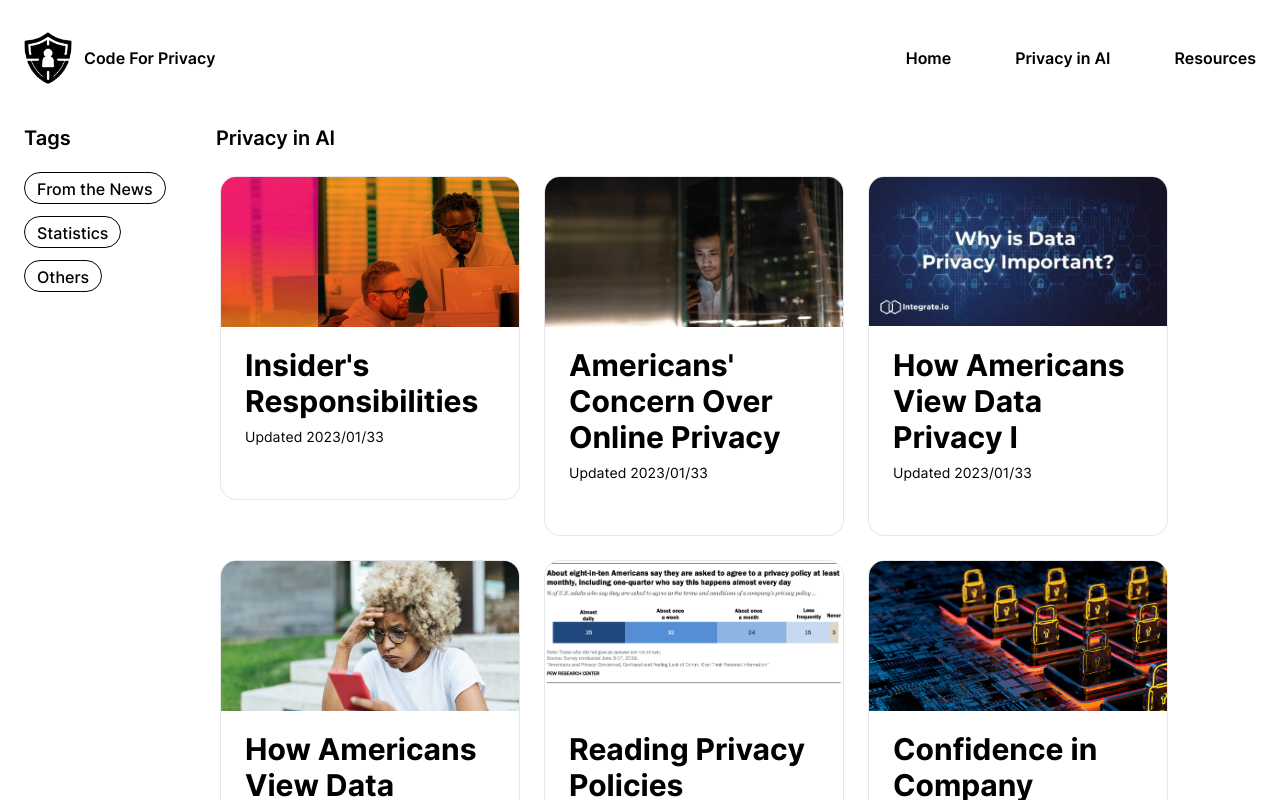
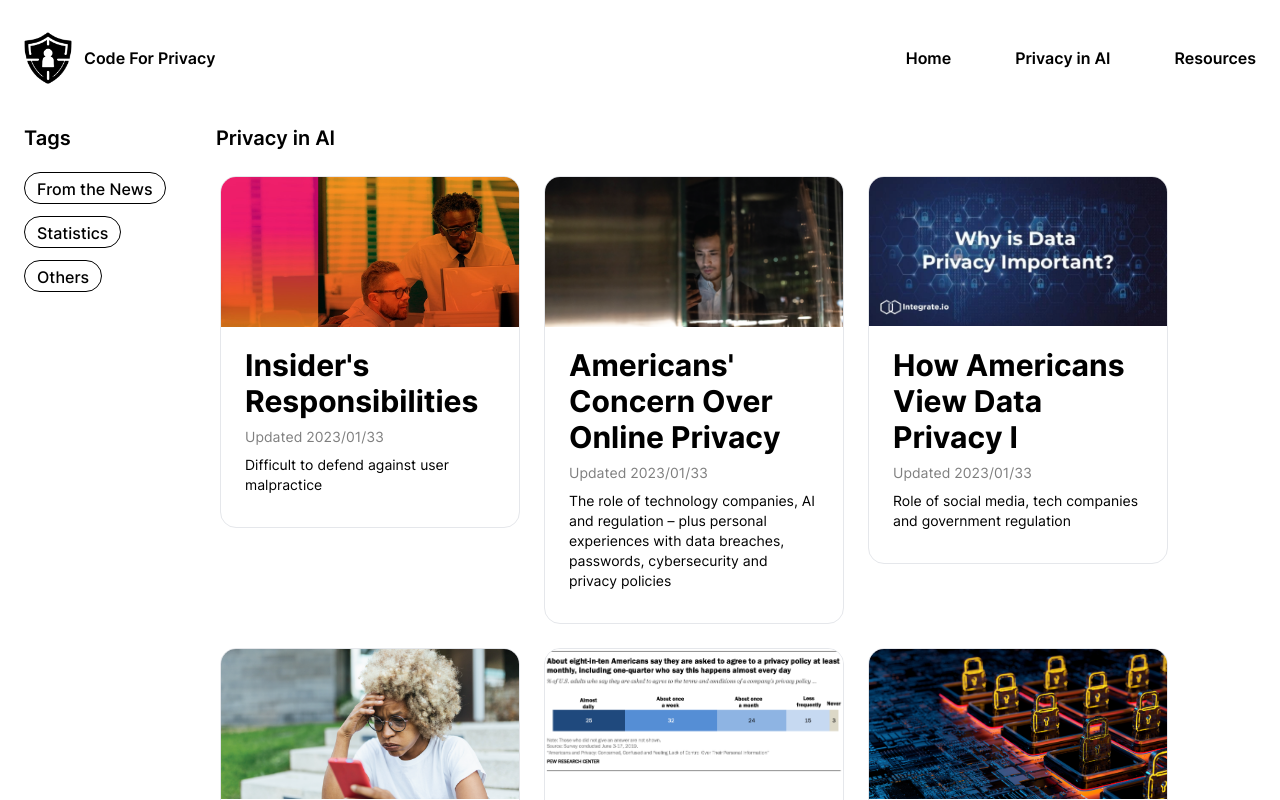
Before and after one commit to AbigailXu/CodeForPrivacy, a Next.js app: page /posts in a window 1280 px wide. Shown: the top 800 px of the page. Built offline with nearby package versions, Linux system fonts and the light colour scheme.

Commit message:
description

```diff
--- a/src/components/UI/Card.tsx
+++ b/src/components/UI/Card.tsx
@@ -42,8 +42,13 @@ export default function Card({
             {title}
           </h4>
           {date && (
-            <div className="mb-5 flex items-center gap-3">
-              <p className="text-sm text-grey2 md:text-md">Updated {date}</p>
+            <div className="mb-2 flex items-center gap-3">
+              <p className="text-sm opacity-50 md:text-md">Updated {date}</p>
+            </div>
+          )}
+          {description && (
+            <div className="flex items-center gap-3">
+              <p className="text-sm text-grey2 md:text-md">{description}</p>
             </div>
           )}
         </div>
```
